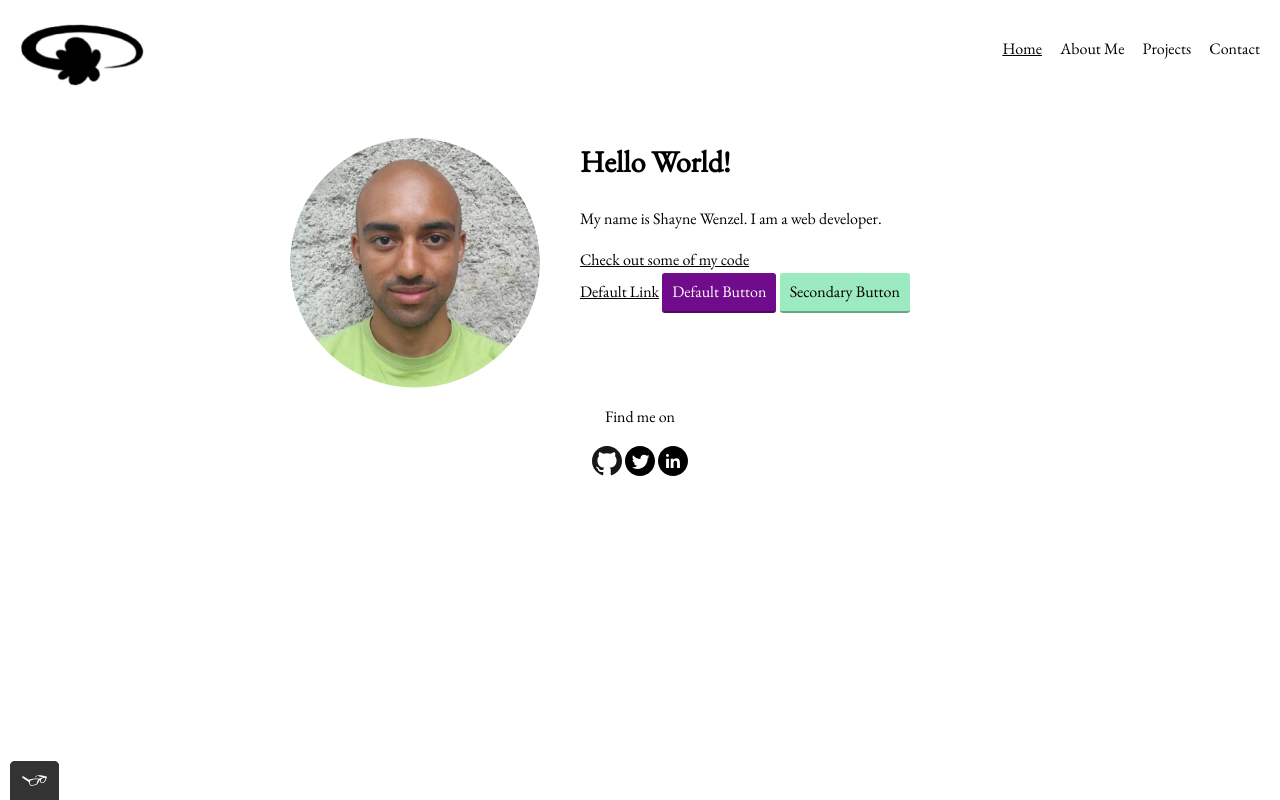
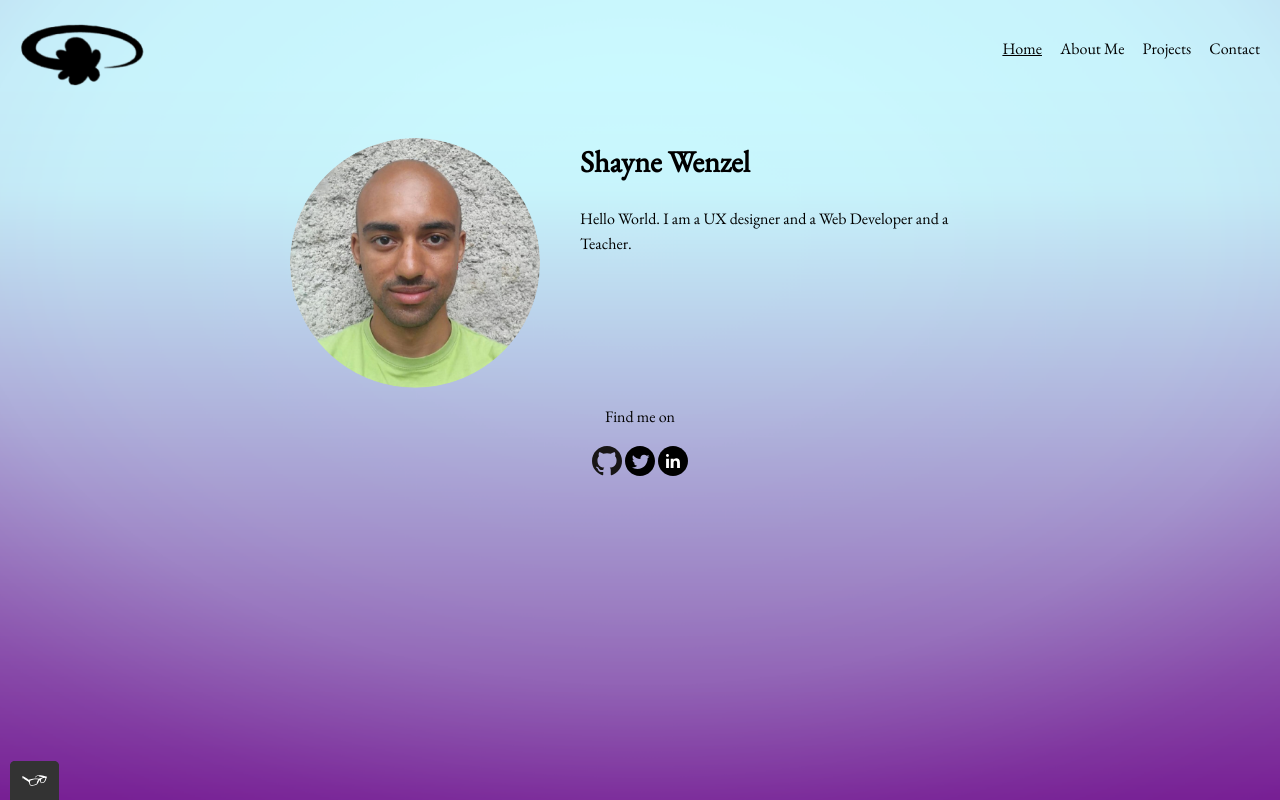
Before and after one commit to shayne-wenzel/Shayne_Wenzel_Portfolio, a plain HTML site: page index.html in a window 1280 px wide. Drawn offline with nearby package versions, Linux system fonts and the light colour scheme.

Commit message:
Update index.html
add styling
edit text
removed extras

```diff
--- a/index.html
+++ b/index.html
@@ -1,6 +1,15 @@
 <!DOCTYPE html>
 <html lang="en">
 <head>
+  <style>
+  body {
+  background-image: url("img/backgrounddark.png");
+  background-repeat: no-repeat;
+  background-attachment: fixed;
+  background-size: 100% 100%;
+}
+
+  </style>
   <meta charset="utf-8">
     <title>Shayne Wenzel - Portfolio</title>
     <link rel="shortcut icon" href="./img/favicon-32x32.png" type="image/x-icon"  />
@@ -34,17 +43,11 @@
   <main>
     <div class="profile">
     <img src="img/shaynewenzel.png" class="profile__portrait" alt="Shayne Wenzel Portrait">
-  <h1>Hello World!</h1>
+  <h1>Shayne Wenzel</h1>
   <p>
-    My name is Shayne Wenzel. I am a <span>web</span> developer.
+    Hello World. I am a UX designer and a <span>Web</span> Developer and a Teacher.
   </p>
-  <a href="#">Check out some of my code</a>
 </div>
-    <div>
-      <a href="#">Default Link</a>
-<button type="button">Default Button</button>
-<button class="button__secondary">Secondary Button</button>
-    </div>
   </main>
   <footer class="page-footer">
     <p>Find me on</p>
```
